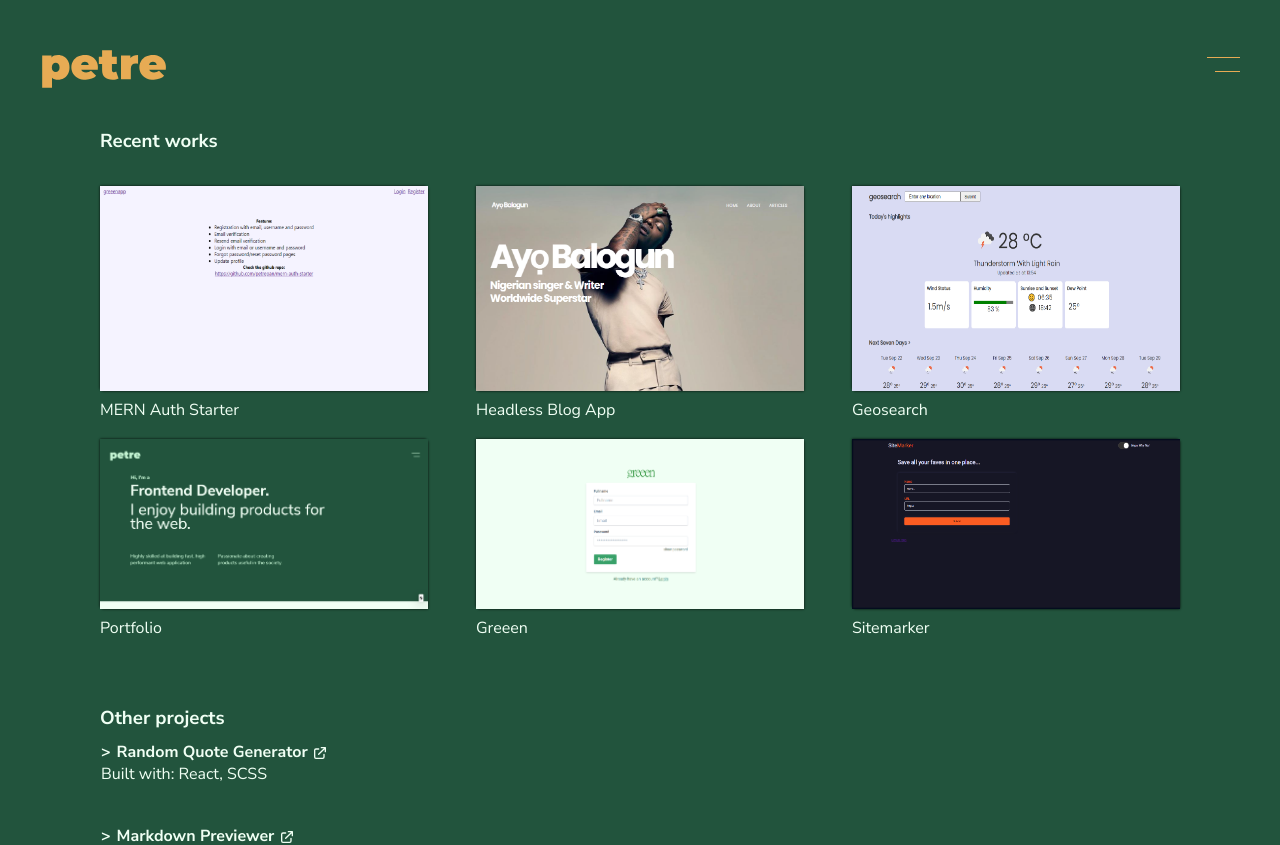
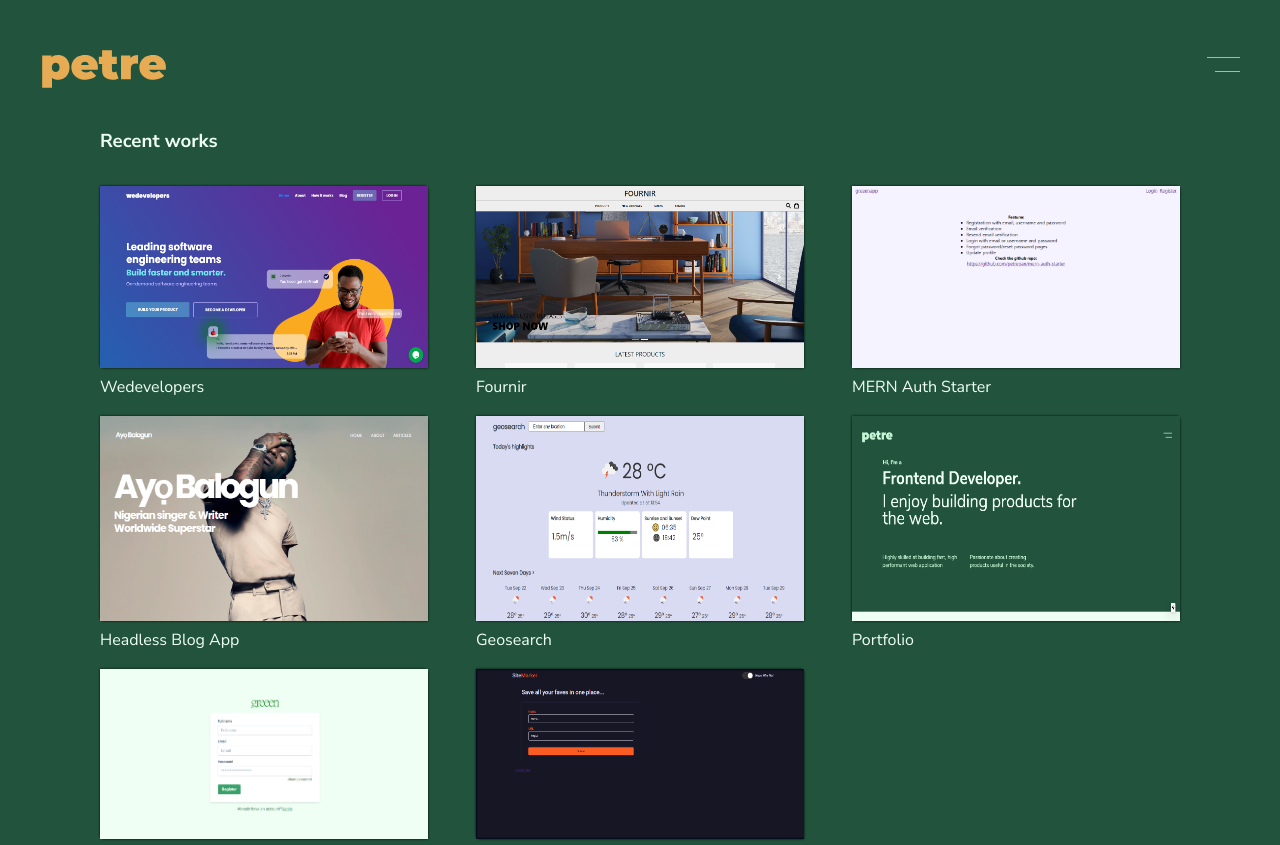
Before and after one commit to petrepan/petre, a Next.js app: page /project in a window 1280 px wide. Shown: the top 845 px of the page. Built offline with nearby package versions, Linux system fonts and the light colour scheme.

Commit message:
add new projects: wedevelopers and fournir

```diff
--- a/component/Project.js
+++ b/component/Project.js
@@ -4,11 +4,27 @@ import React from 'react';
 
 const project = [
     {
+        name: 'Wedevelopers',
+        about:
+            'Wedeveloper is a platform for developers across the globe to enhance their skills, get jobs, work on project hereby gaining a lot of experience that is needed in the technology world.',
+        link: 'https://wedevelopers.netlify.app/',
+        img: '/images/wedeveloper.png',
+        tools: ['React/Redux', 'Nodejs/Express', 'MongoDB', 'Wordpress Api', 'Calendly']
+    },
+    {
+        name: 'Fournir',
+        about:
+            'An ecommerce store for quality furniture products',
+        link: '#',
+        img: '/images/fournir.png',
+        tools: ['React/Redux', 'Nodejs/Express', 'MongoDB']
+    },
+    {
         name: 'MERN Auth Starter',
         about: 'A MERN stack boilerplate with authentication and authorization functionality.',
         link: 'https://mern-auth-starter.netlify.app/',
         img: '/images/mern.png',
-        tools: ['React', 'Nodejs', 'Express', 'Redux', 'Mongoose']
+        tools: ['React/Redux', 'Nodejs/Express', 'Sendgrid', 'MongoDB']
     },
     {
         name: 'Headless Blog App',
```
Also changed, not shown: public/images/fournir.png (added), public/images/wedeveloper.png (added).
